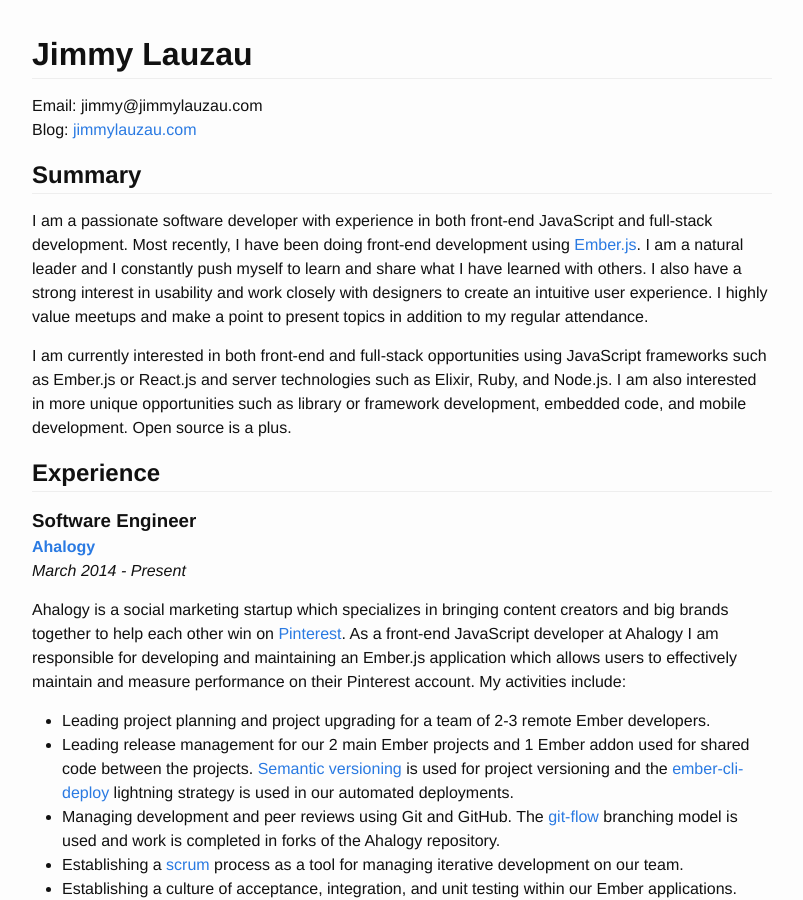
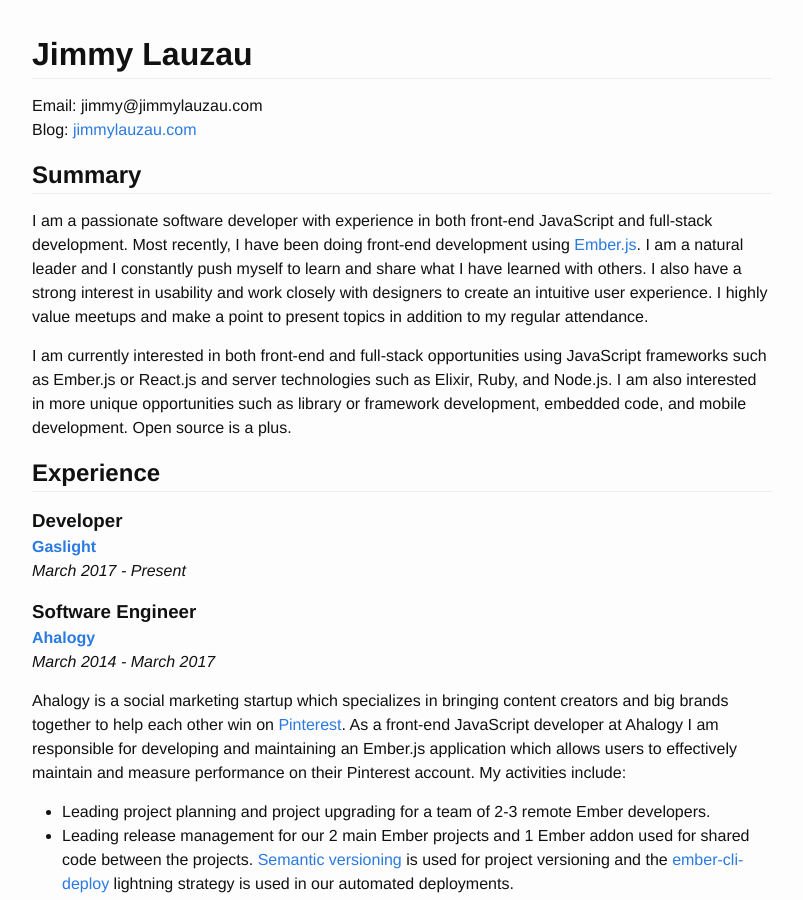
Before and after one commit to jimmay5469/jimmay5469.github.io, a Jekyll site: the page built from resume.md, in a window 1280 px wide and 900 px high. Shown: the whole window, without its empty margins (238-1041 px from the left). Built offline with Jekyll 4.4.1, drawn with Linux system fonts in a browser that asks for light colours.

Commit message:
Gaslight!

```diff
--- a/_config.yml
+++ b/_config.yml
@@ -10,7 +10,7 @@
 permalink: /blog/:year/:month/:day/:title
 email: jimmy@jimmylauzau.com
 description: > # this means to ignore newlines until "baseurl:"
-  developer <a href="https://twitter.com/ahalogy">@ahalogy</a>, organizer <a href="https://twitter.com/embernati">@embernati</a>, mountain biker, hiker, and dad
+  developer <a href="https://twitter.com/teamgaslight">@teamgaslight</a>, mountain biker, hiker, and dad
 baseurl: "" # the subpath of your site, e.g. /blog
 url: "http://jimmylauzau.com" # the base hostname & protocol for your site
 twitter_username: jimmay5469
--- a/_includes/resume.md
+++ b/_includes/resume.md
@@ -16,11 +16,18 @@
 Experience
 ----------
 
+### Developer
+
+#### [Gaslight](https://teamgaslight.com/)
+
+_March 2017 - Present_
+
+
 ### Software Engineer
 
 #### [Ahalogy](https://www.ahalogy.com/)
 
-_March 2014 - Present_
+_March 2014 - March 2017_
 
 Ahalogy is a social marketing startup which specializes in bringing content creators and big brands together to help each other win on [Pinterest](https://www.pinterest.com/). As a front-end JavaScript developer at Ahalogy I am responsible for developing and maintaining an Ember.js application which allows users to effectively maintain and measure performance on their Pinterest account. My activities include:
 
```
